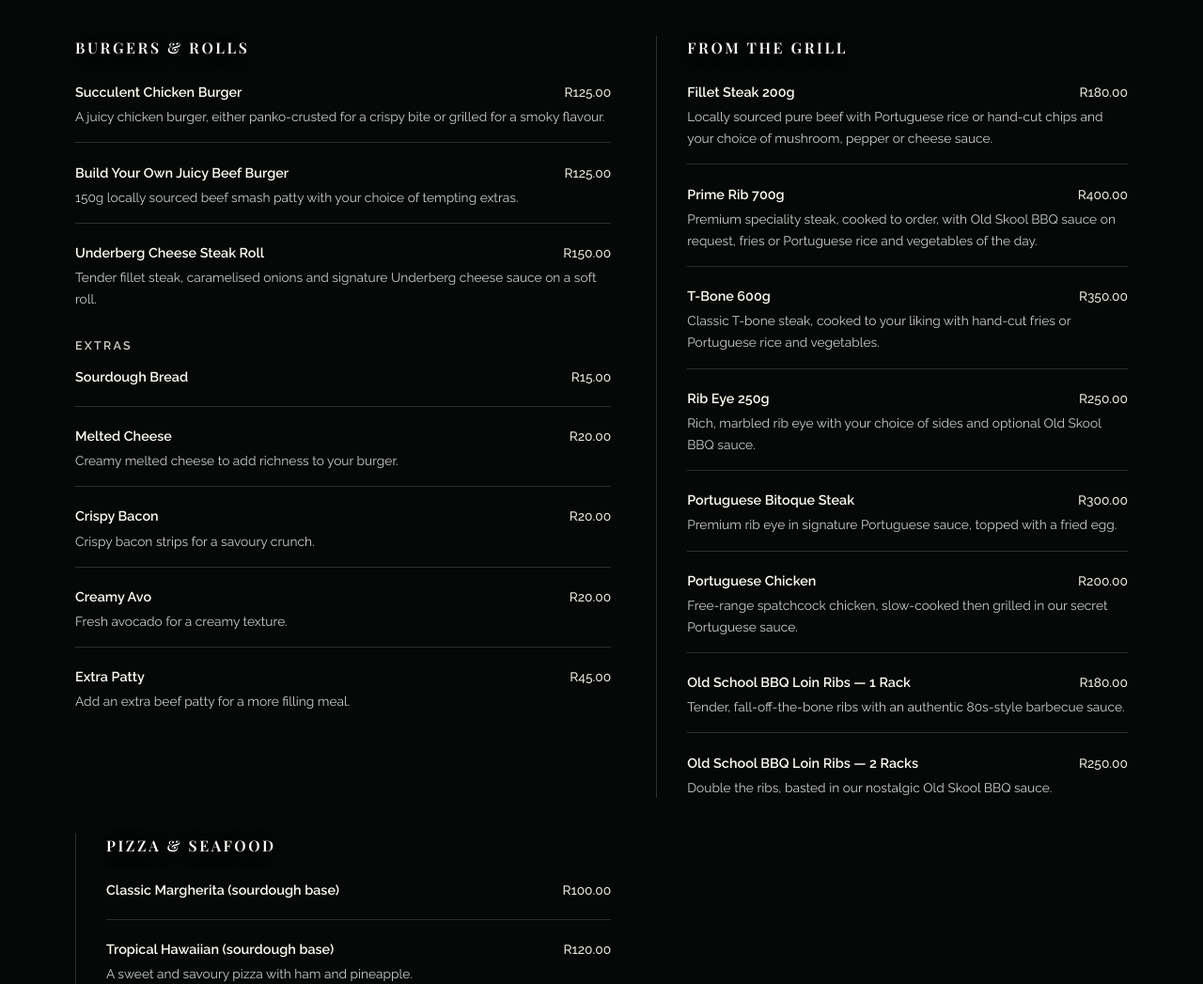
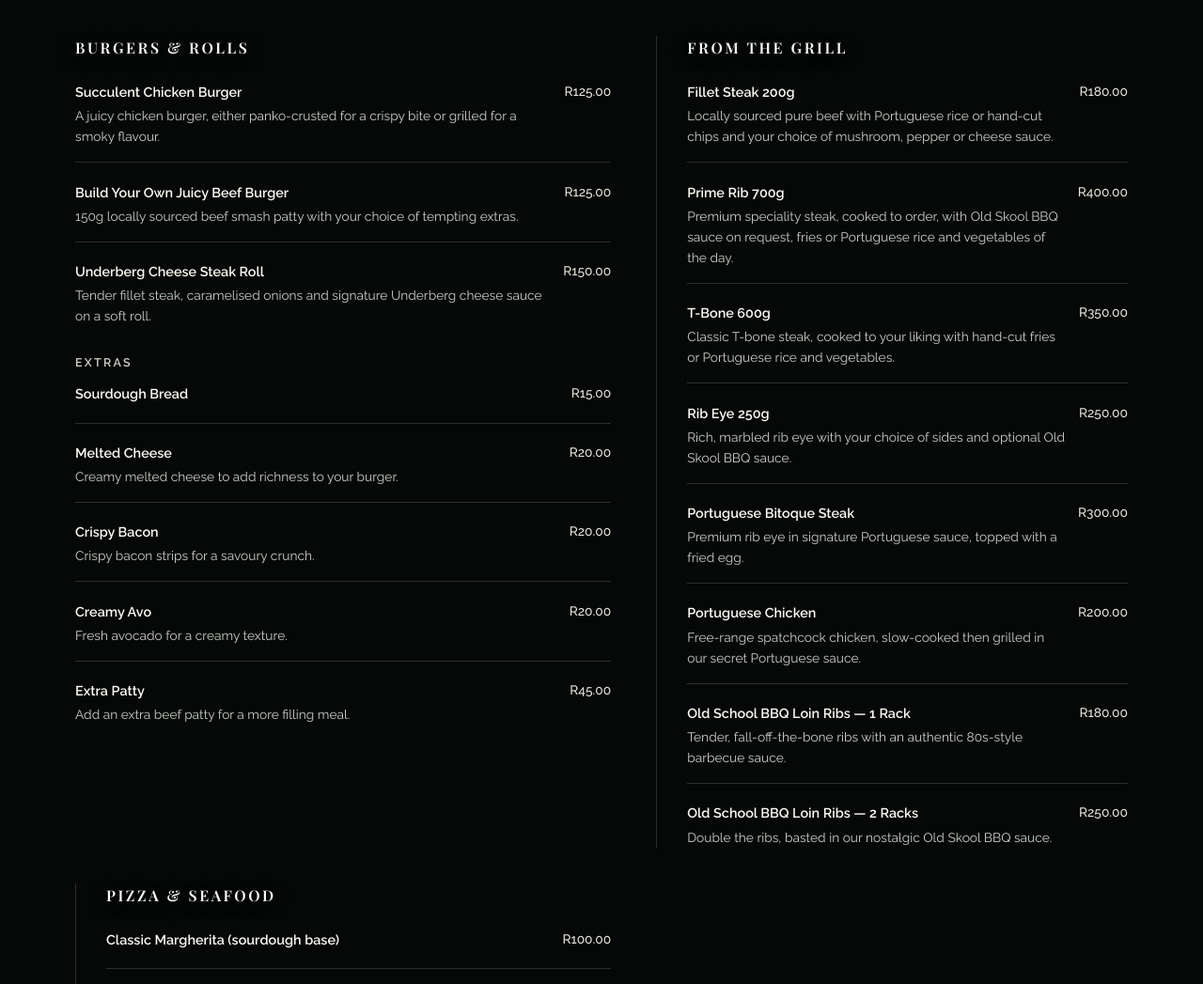
Before and after one commit to jesstingley17/b-bistro, a plain HTML site: page client/index.html in a window 1280 px wide. Shown: the part 2183-3230 px from the top of the page at 94% size. Drawn offline with nearby package versions, Linux system fonts and the light colour scheme.

Commit message:
Show ZeroRender footer credit and refine menu/video layout

```diff
--- a/styles.css
+++ b/styles.css
@@ -450,6 +450,9 @@ h3 {
   font-size: 0.9rem;
   padding-bottom: 1rem;
   border-bottom: 1px solid rgba(247, 243, 233, 0.16);
+  display: grid;
+  grid-template-columns: minmax(0, 1fr) auto;
+  column-gap: 0.75rem;
 }
 
 .menu-list--grid .menu-item {
@@ -458,16 +461,15 @@ h3 {
 }
 
 .menu-item-header {
-  display: flex;
-  align-items: baseline;
-  justify-content: space-between;
-  gap: 0.75rem;
+  /* Let the name and price participate directly in the menu-item grid */
+  display: contents;
 }
 
 .menu-name {
   display: block;
   font-weight: 600;
   margin-bottom: 0.2rem;
+  grid-column: 1;
 }
 
 .menu-price {
@@ -475,11 +477,14 @@ h3 {
   font-weight: 500;
   color: rgba(247, 243, 233, 0.95);
   white-space: nowrap;
+  grid-column: 2;
+  text-align: right;
 }
 
 .menu-desc {
   font-size: 0.86rem;
   color: rgba(247, 243, 233, 0.78);
+  grid-column: 1;
 }
 
 .menu-group-title {
@@ -561,12 +566,13 @@ h3 {
   position: relative;
   overflow: hidden;
   aspect-ratio: 16 / 9;
+  background: #000;
 }
 
 .video-frame video {
   width: 100%;
   height: 100%;
-  object-fit: cover;
+  object-fit: contain;
   display: block;
 }
 
```
Also changed, not shown: index.html (+10 -0 lines).
